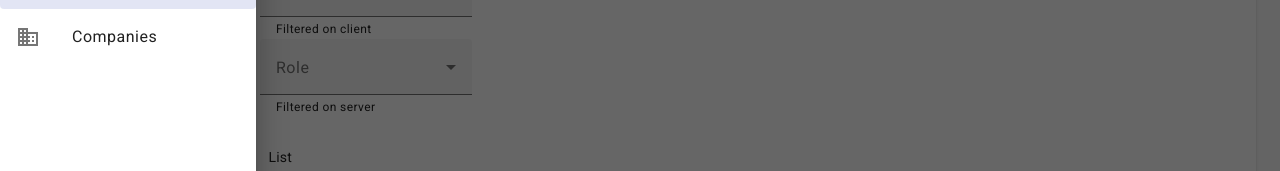
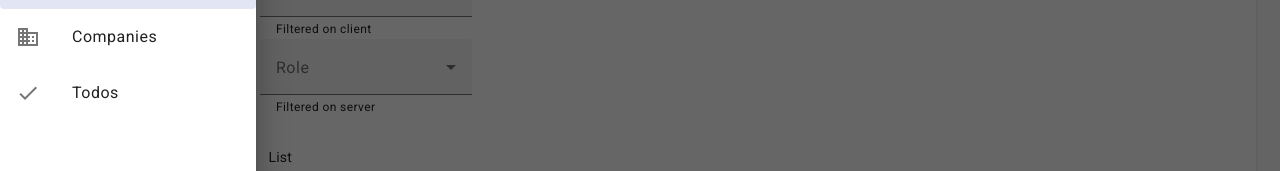
Before and after one commit to kklamberty/three-tined-spork, an Angular app in the folder client/: page /users in a window 1280 px wide. Both pictures are taken after a click on the button "menu". Shown: the part 175-346 px from the top of the page. Built offline with nearby package versions, Linux system fonts and the light colour scheme; no server answers.

Commit message:
Add Todos to the menu to allow navigation to Todos

```diff
--- a/client/src/app/app.component.html
+++ b/client/src/app/app.component.html
@@ -20,6 +20,11 @@
         <mat-icon matListItemIcon>business</mat-icon>
         Companies
       </a>
+
+      <a mat-list-item routerLink="/todos" routerLinkActive="drawer-list-item-active" (click)="drawer.close()">
+        <mat-icon matListItemIcon>check</mat-icon>
+        Todos
+      </a>
     </mat-nav-list>
   </mat-sidenav>
   <mat-sidenav-content>
```
